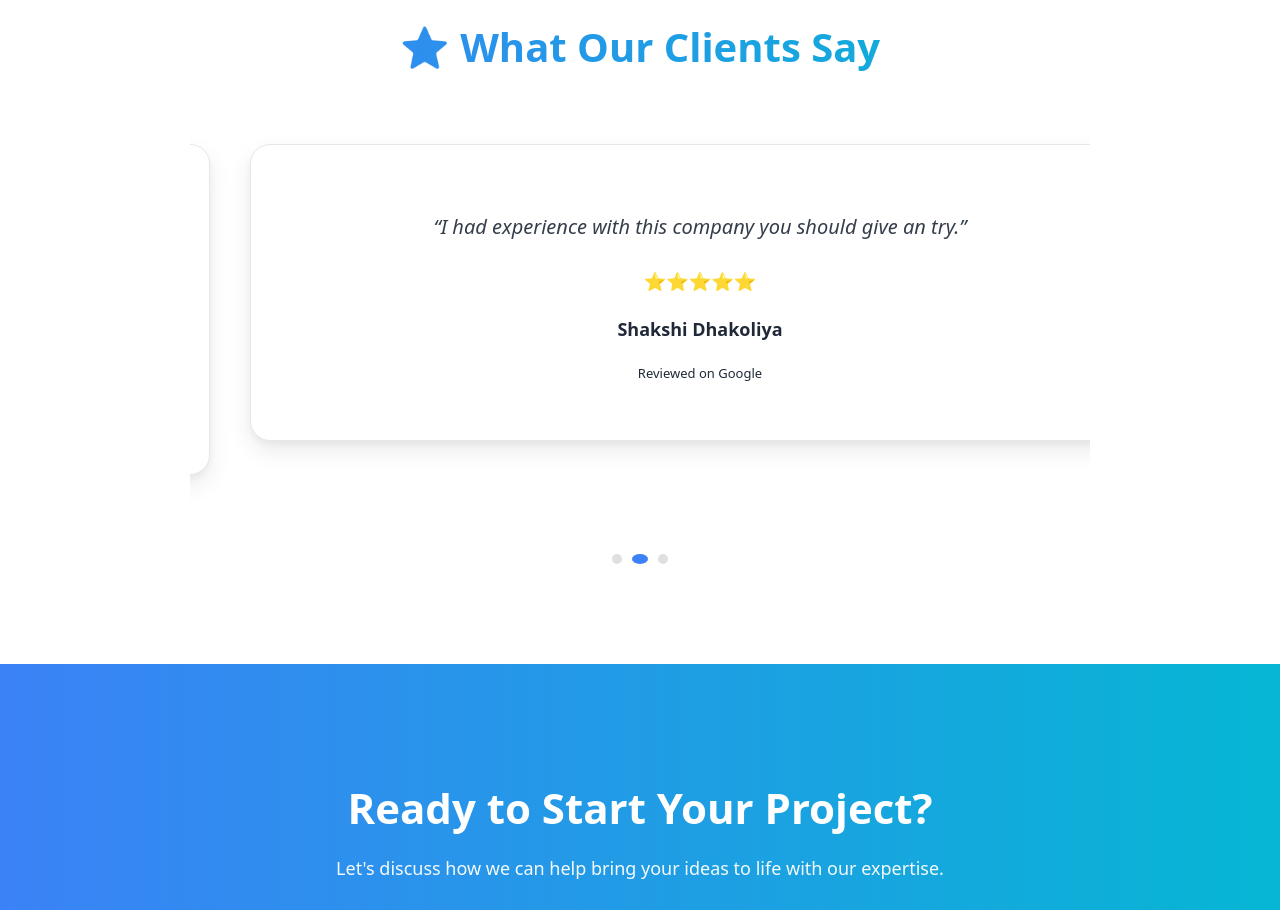
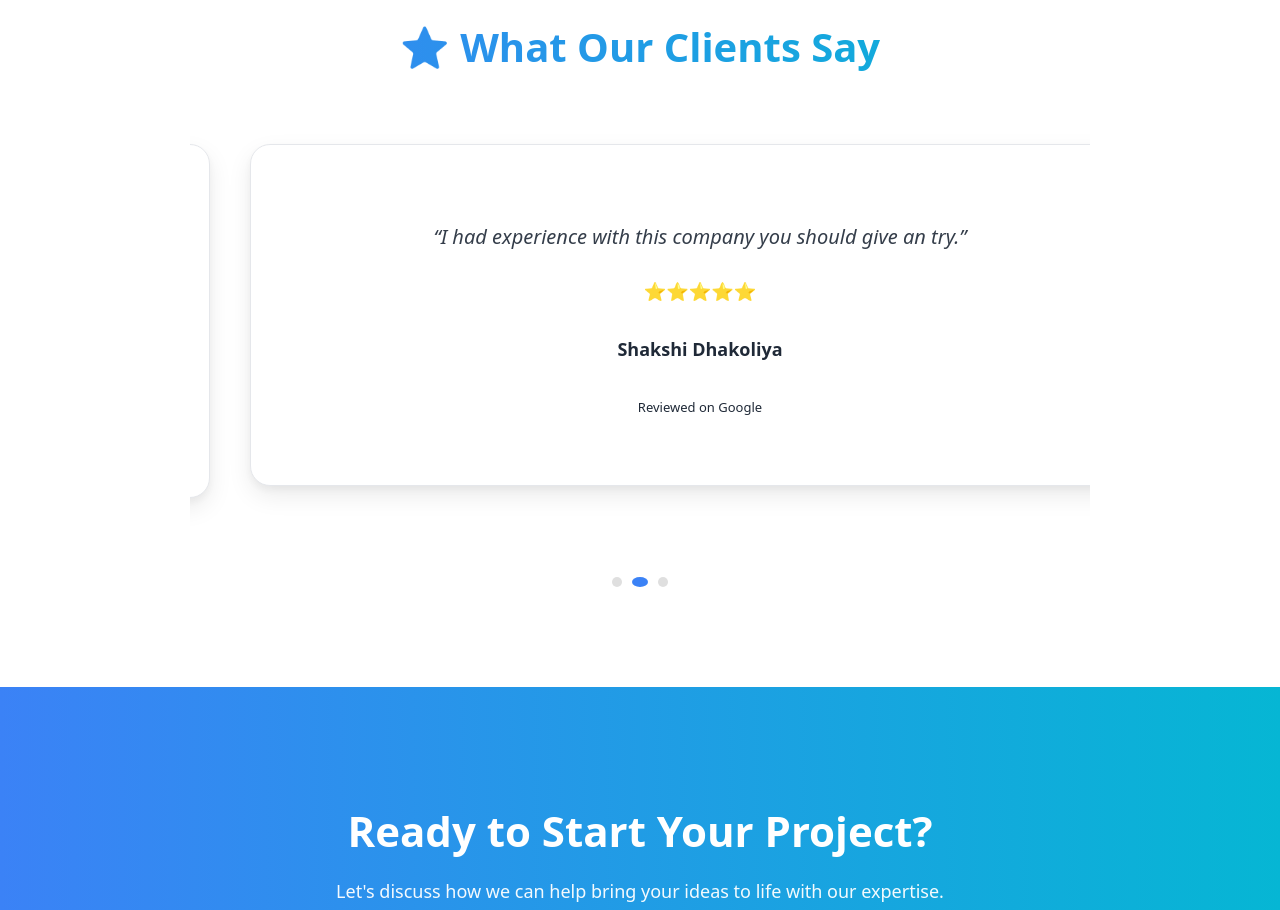
Before and after one commit to hardik-builds/ash-solutions-website, a Next.js app: page / in a window 1280 px wide. Shown: the part 2700-3610 px from the top of the page. Built offline with nearby package versions, Linux system fonts and the light colour scheme; no server answers.

Commit message:
slider review updated

```diff
--- a/components/ReviewSlider.js
+++ b/components/ReviewSlider.js
@@ -48,7 +48,8 @@ export default function ReviewSlider() {
                 {/* Slider Wrapper */}
                 <div style={{
                     position: 'relative',
-                    overflow: 'hidden'
+                    overflow: 'hidden',
+                    minHeight: '320px'
                 }}>
                     <div
                         style={{
@@ -80,7 +81,10 @@ export default function ReviewSlider() {
                                      0 10px 25px rgba(0,0,0,0.08),
                                      0 4px 10px rgba(0,0,0,0.05)
                                      `,
-
+                                    minHeight: '250px',
+                                    display: 'flex',
+                                    flexDirection: 'column',
+                                    justifyContent: 'center',
                                     transition: 'all 0.4s ease',
                                     position: 'relative'
                                 }}
@@ -153,7 +157,7 @@ export default function ReviewSlider() {
                                 borderRadius: '50%',
                                 backgroundColor: index === i ? 'var(--primary-color)' : 'rgba(150,150,150,0.3)',
                                 cursor: 'pointer',
-                    transition: 'all 0.3s ease'
+                                transition: 'all 0.3s ease'
                             }}
                         />
                     ))}
```
